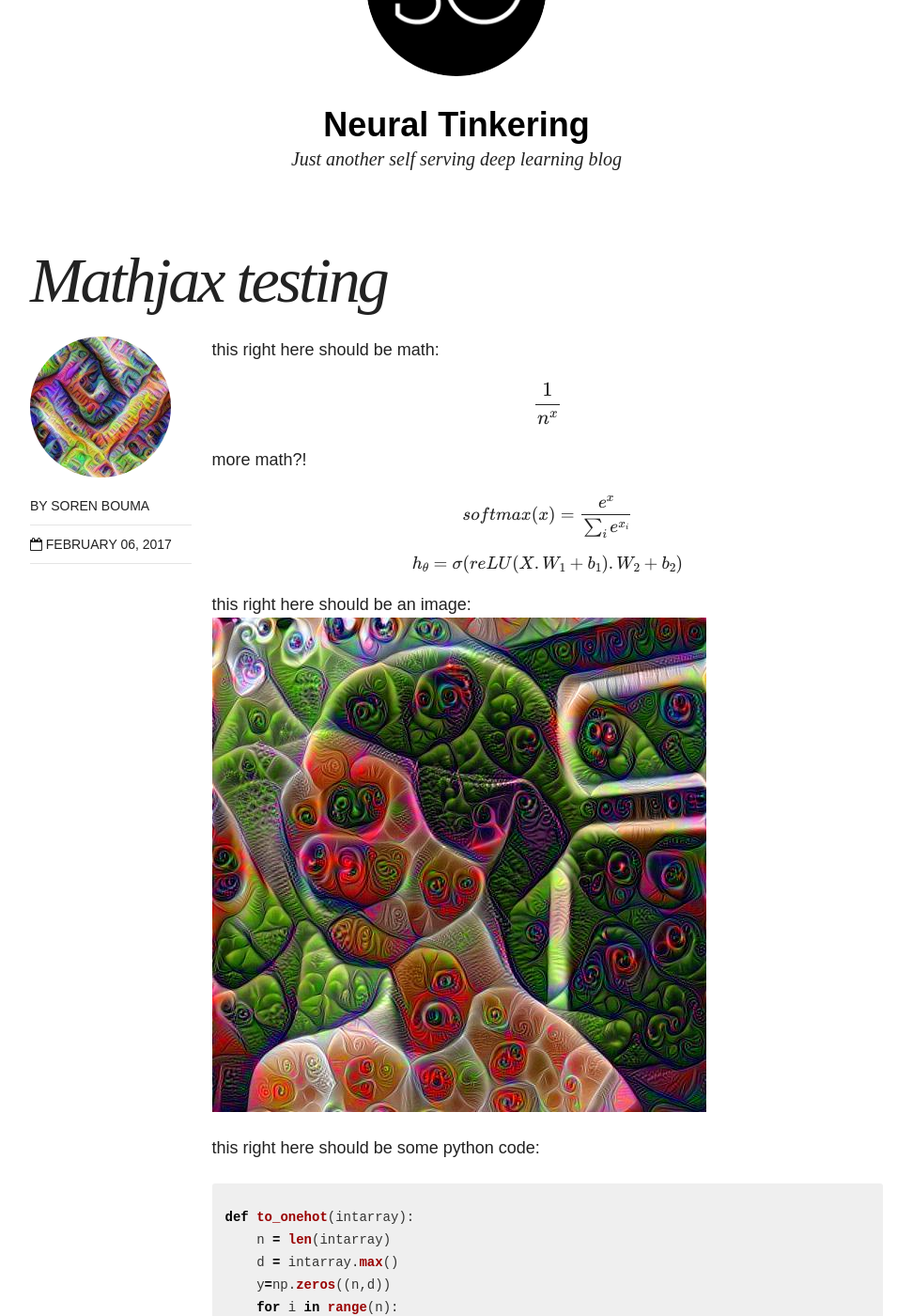
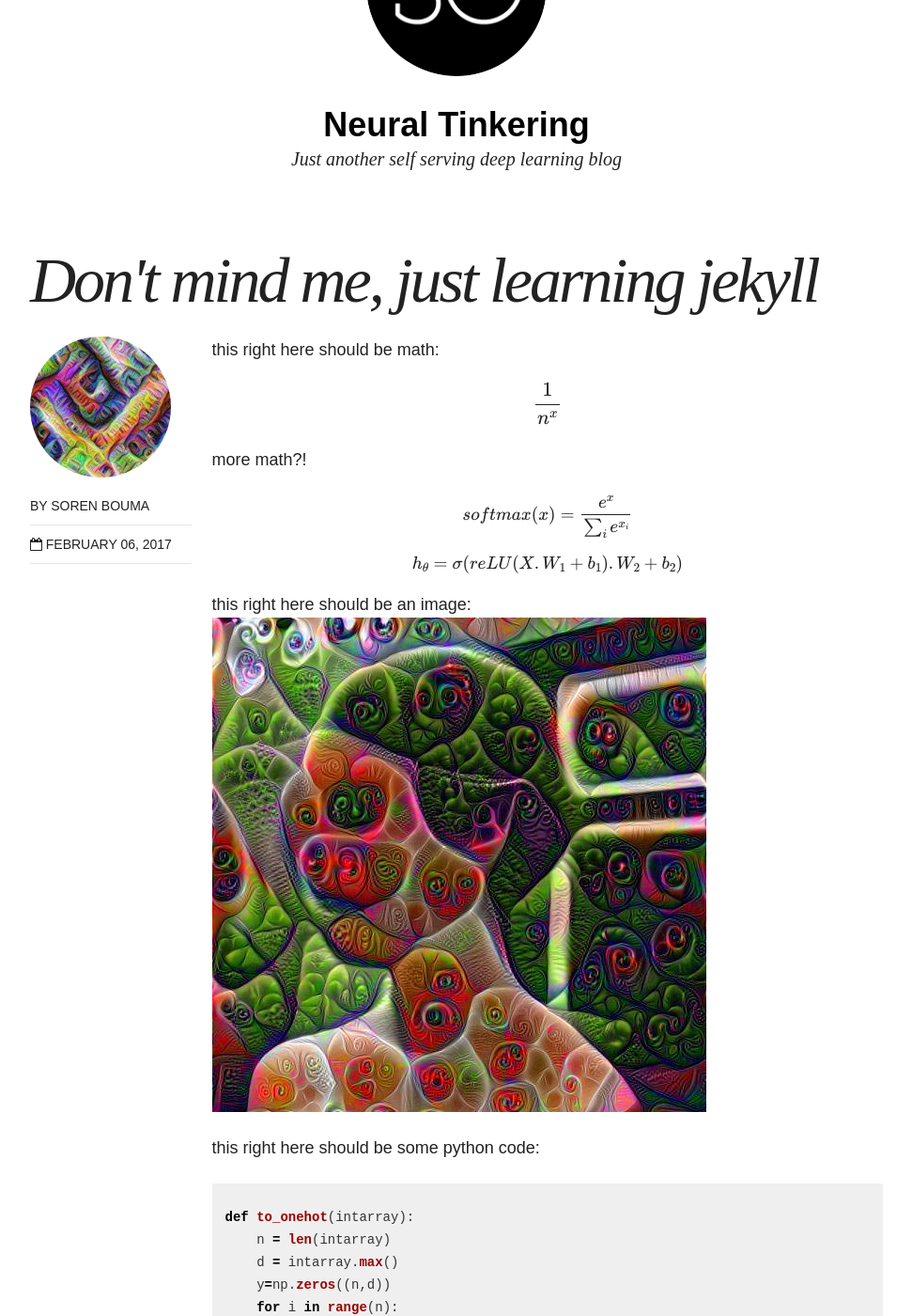
Before and after one commit to sorenbouma/sorenbouma.github.io, a Jekyll site: the page built from _posts/blog/2017-02-06-hello-world.md, in a window 1280 px wide and 1400 px high, scrolled down 214 px. Shown: the whole window at 94% size, without its empty margins (154-1125 px from the left). Built offline with Jekyll 4.4.1, drawn with Linux system fonts in a browser that asks for light colours; nearby versions of some CDN libraries; formulas are drawn with MathJax 3; some of the changed text lies outside the part shown.

Commit message:
Update 2017-02-06-hello-world.md

```diff
--- a/_posts/blog/2017-02-06-hello-world.md
+++ b/_posts/blog/2017-02-06-hello-world.md
@@ -1,6 +1,6 @@
 ---
 layout: post
-title: Mathjax testing
+title: Don't mind me, just learning jekyll
 categories: blog
 date: 2017-02-06
 published: true
@@ -34,3 +34,9 @@
         y[i,intarray[i]] = 1
     return y
 {% endhighlight %}
+
+
+
+this right here should be a video:
+
+<iframe width="560" height="315" src="https://www.youtube.com/watch?v=FL5M1H-Rljk" frameborder="0"></iframe>
```
